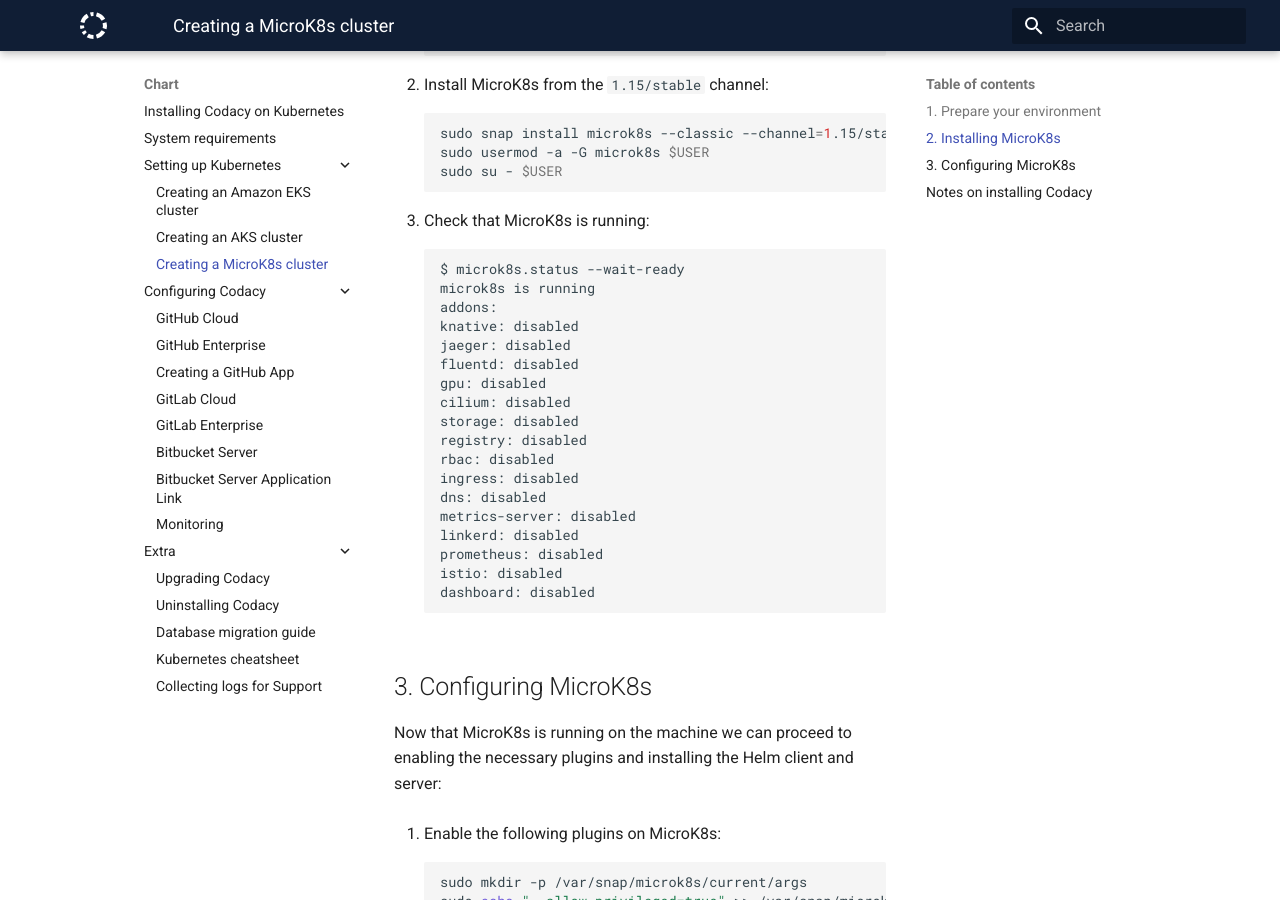
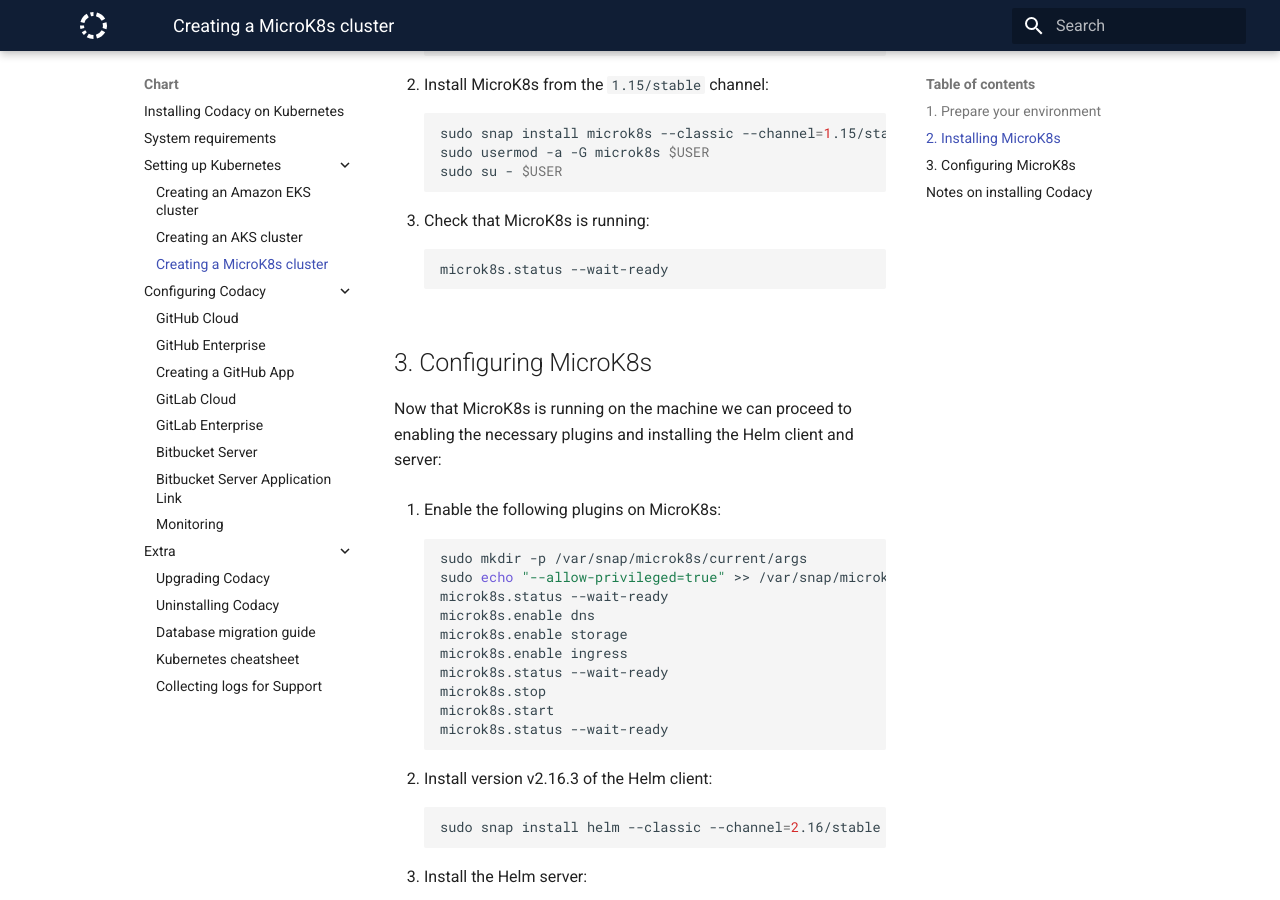
Before and after one commit to codacy/chart, an MkDocs documentation site: the page built from docs/infrastructure/microk8s-quickstart.md, in a window 1280 px wide and 900 px high, scrolled down 1115 px. Built offline with MkDocs 1.6.1 and Material for MkDocs 9.7.7, drawn with Linux system fonts in a browser that asks for light colours.

Commit message:
Remove output of microk8s.status to avoid confusing the users
Since this was the only command for which we showed the output,
on one test the user initially thought these were several commands in
sequence.

We can make this simpler by not including the output.

````diff
--- a/docs/infrastructure/microk8s-quickstart.md
+++ b/docs/infrastructure/microk8s-quickstart.md
@@ -41,24 +41,7 @@
 3.  Check that MicroK8s is running:
 
     ```bash
-    $ microk8s.status --wait-ready
-    microk8s is running
-    addons:
-    knative: disabled
-    jaeger: disabled
-    fluentd: disabled
-    gpu: disabled
-    cilium: disabled
-    storage: disabled
-    registry: disabled
-    rbac: disabled
-    ingress: disabled
-    dns: disabled
-    metrics-server: disabled
-    linkerd: disabled
-    prometheus: disabled
-    istio: disabled
-    dashboard: disabled
+    microk8s.status --wait-ready
     ```
 
 ## 3. Configuring MicroK8s
````
